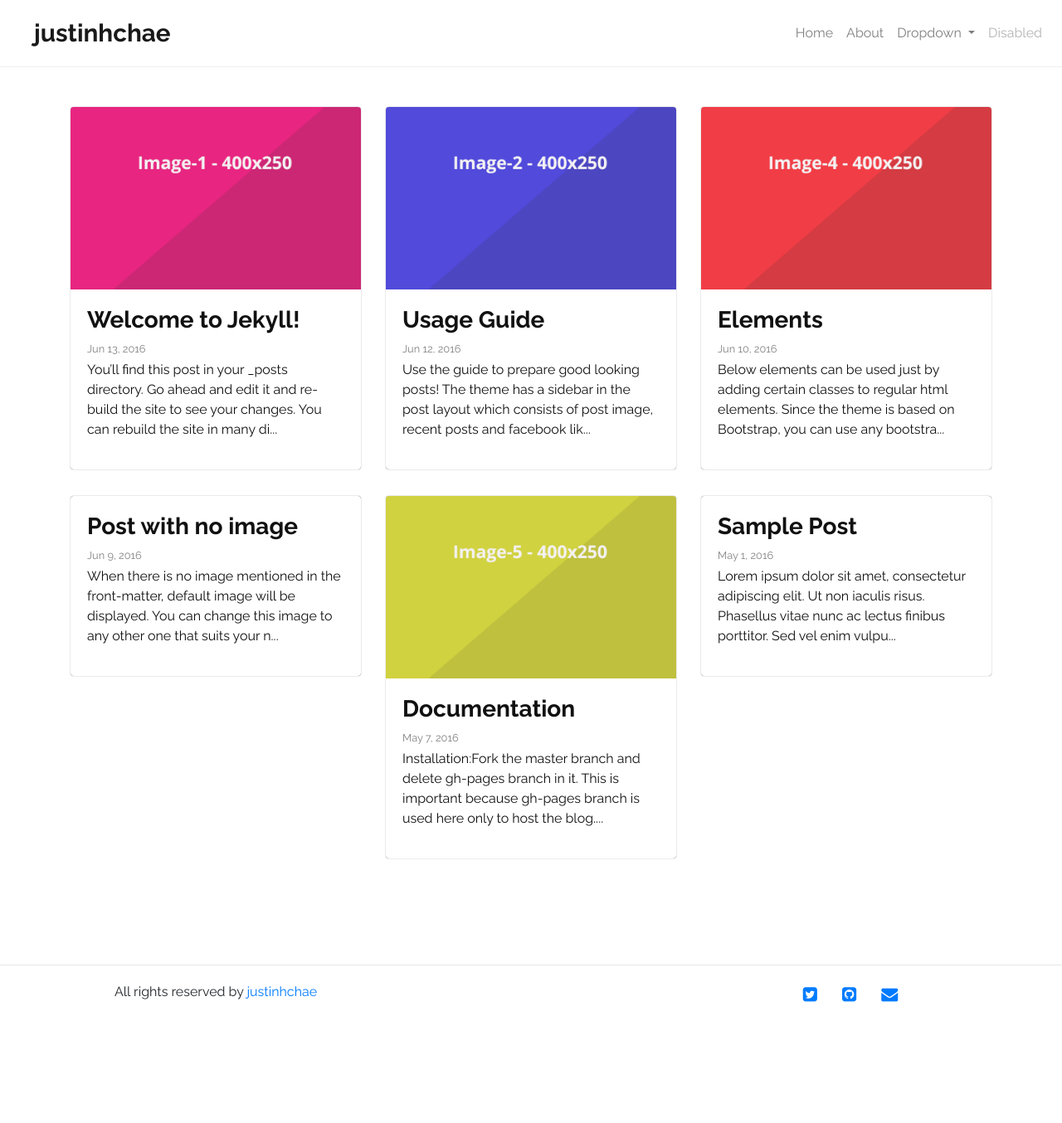
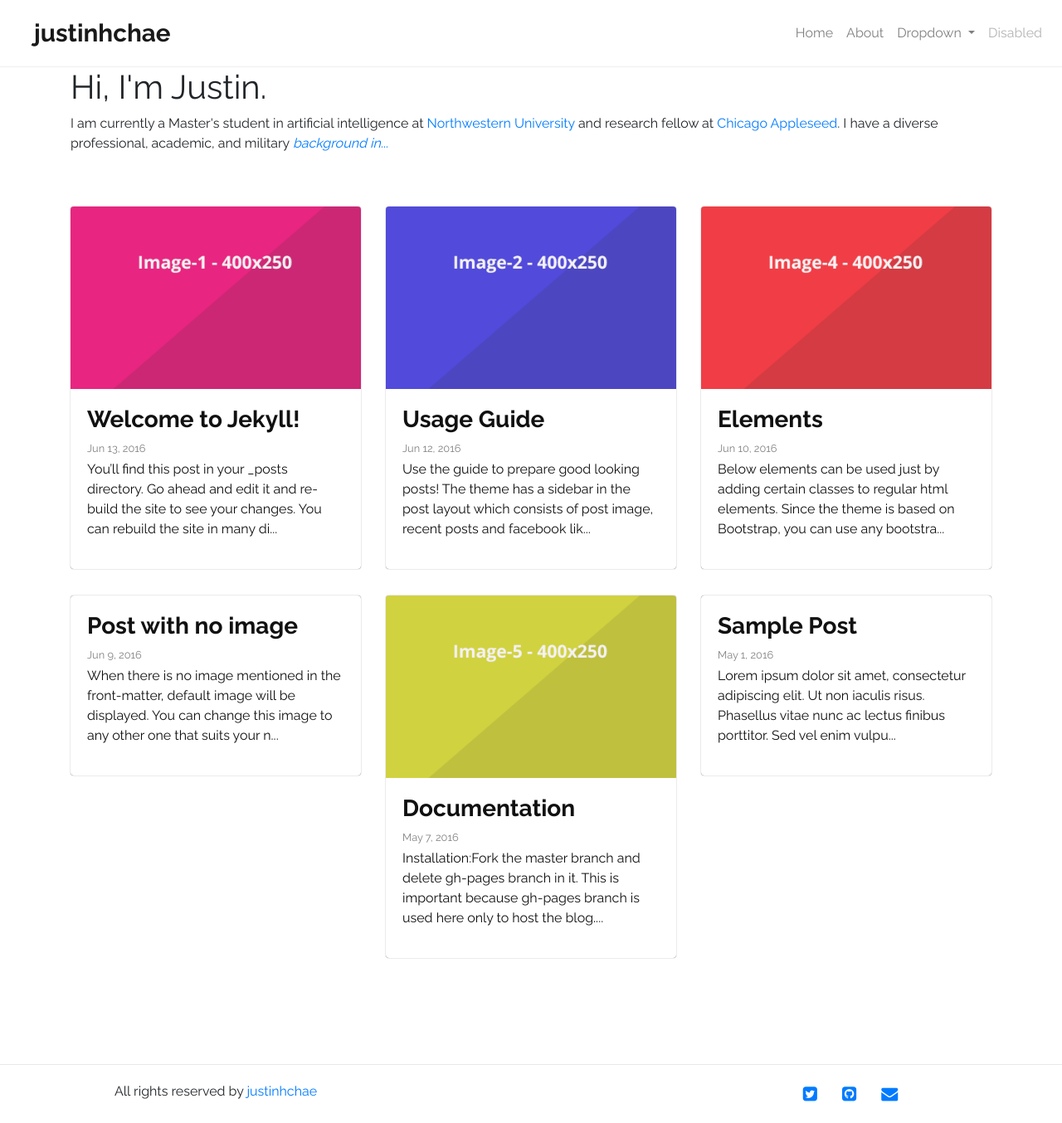
Before and after one commit to justinhchae/justinhchae.github.io, a Jekyll site: the page built from index.html, in a window 1280 px wide. Shown: the whole page at 83% size. Built offline with Jekyll 4.4.1, drawn with Linux system fonts in a browser that asks for light colours; the list of posts is cut into pages by our own code; before the commit the page ends 1234 px from its top, so only the background shows below that.

Commit message:
Update index.html

```diff
--- a/index.html
+++ b/index.html
@@ -1,6 +1,15 @@
 ---
 layout: default
 ---
+	<div class="blurb">
+		<h1>Hi, I'm Justin.</h1>
+		<p>I am currently a Master's student in artificial intelligence at
+			<a href="https://www.mccormick.northwestern.edu/artificial-intelligence/people/students/2020-21/justin-chae.html">Northwestern University</a>
+			and research fellow at
+			<a href="https://www.chicagoappleseed.org/about-us/our-staff/">Chicago Appleseed</a>.
+			I have a diverse professional, academic, and military
+			<a href="/about"><em>background in...</em></a></p>
+	</div><!-- /.blurb -->
 
     <div class="home py-4 py-md-5">
       <div class="row">
```
Lines whose indentation alone changed are shown as unchanged.
